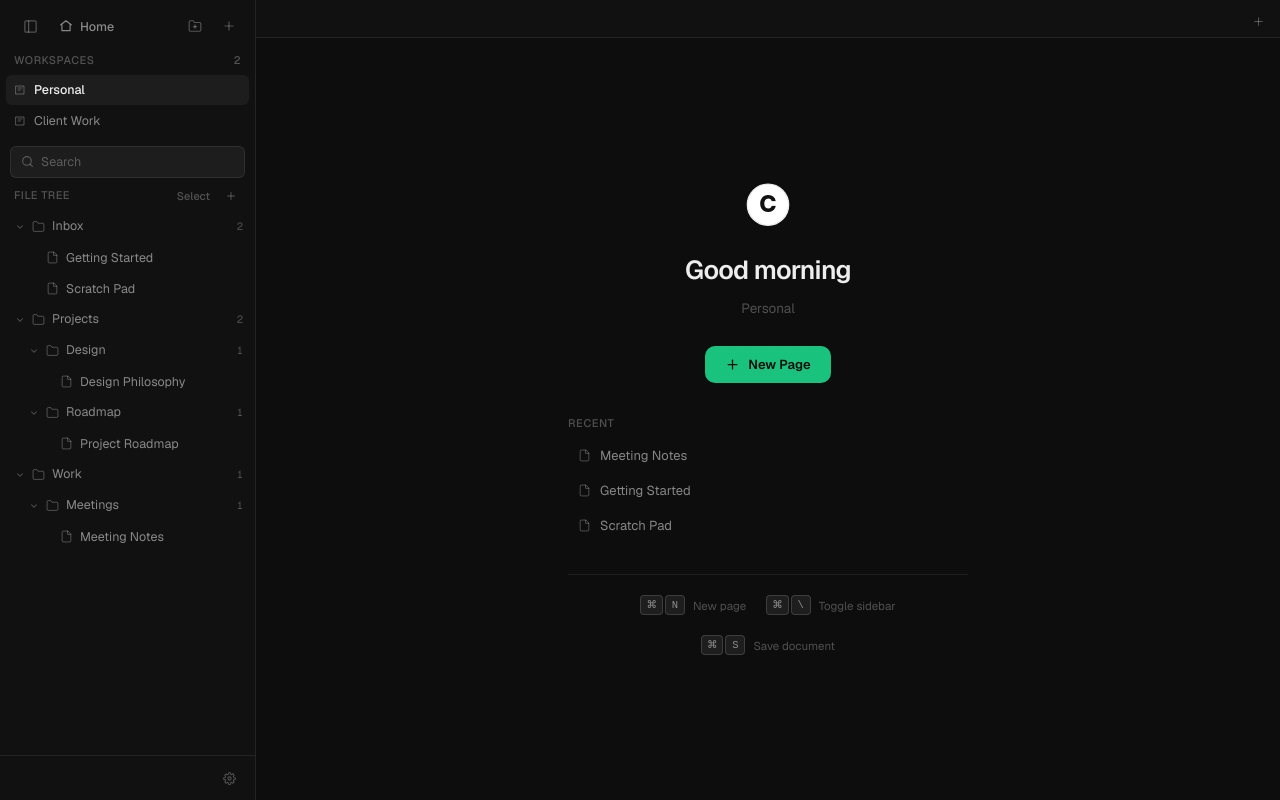
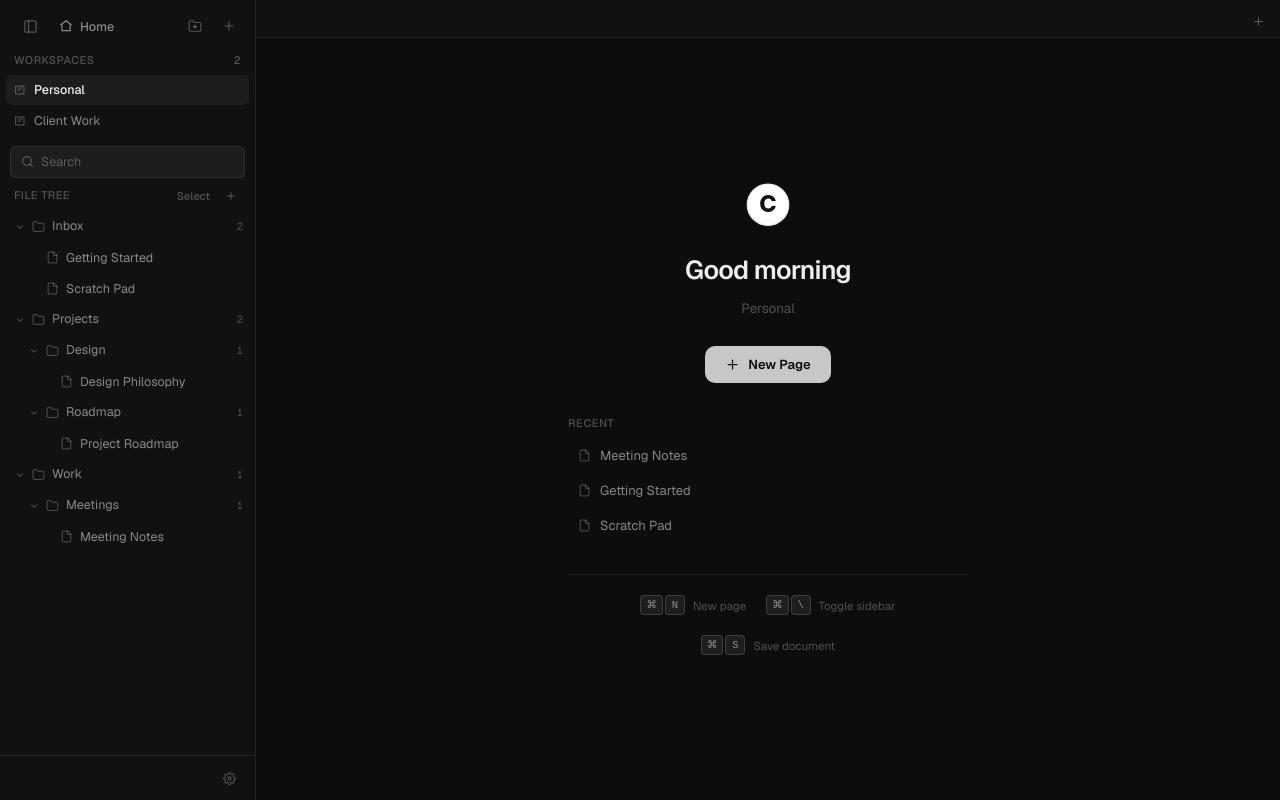
Before and after one commit to brianzliu/complexte, a React (Vite) app in the folder src/renderer/: page / in a window 1280 px wide. Built offline with nearby package versions, Linux system fonts and the light colour scheme; a web font is replaced by a local one; what @platejs/markdown, platejs would draw is missing.

Commit message:
Use neutral grayscale app accent

```diff
--- a/src/renderer/src/styles/global.css
+++ b/src/renderer/src/styles/global.css
@@ -25,10 +25,11 @@
   --text-2:        rgba(255, 255, 255, 0.5);
   --text-3:        rgba(255, 255, 255, 0.28);
 
-  /* Accent */
-  --accent:        #19c37d;
-  --accent-dim:    rgba(25, 195, 125, 0.14);
+  /* Neutral accent */
+  --accent:        #c7c7c7;
+  --accent-dim:    rgba(255, 255, 255, 0.14);
   --accent-text:   #0d0d0d;
+  --selection-bg:  rgba(255, 255, 255, 0.2);
 
   /* Danger */
   --danger:        #f87171;
@@ -75,9 +76,10 @@
   --text-2:        rgba(0, 0, 0, 0.52);
   --text-3:        rgba(0, 0, 0, 0.3);
 
-  --accent:        #0ea874;
-  --accent-dim:    rgba(14, 168, 116, 0.12);
+  --accent:        #3a3a3a;
+  --accent-dim:    rgba(0, 0, 0, 0.1);
   --accent-text:   #ffffff;
+  --selection-bg:  rgba(0, 0, 0, 0.16);
 
   --danger:        #dc2626;
   --danger-dim:    rgba(220, 38, 38, 0.08);
@@ -134,7 +136,7 @@ input, textarea {
 }
 
 ::selection {
-  background: rgba(25, 195, 125, 0.22);
+  background: var(--selection-bg);
 }
 
 ::-webkit-scrollbar { width: 4px; height: 4px; }
@@ -1301,7 +1303,7 @@ input, textarea {
 .prose a {
   color: var(--accent);
   text-decoration: none;
-  border-bottom: 1px solid rgba(25, 195, 125, 0.3);
+  border-bottom: 1px solid var(--accent-dim);
   transition: border-color var(--fast);
 }
 .prose a:hover { border-color: var(--accent); }
```
